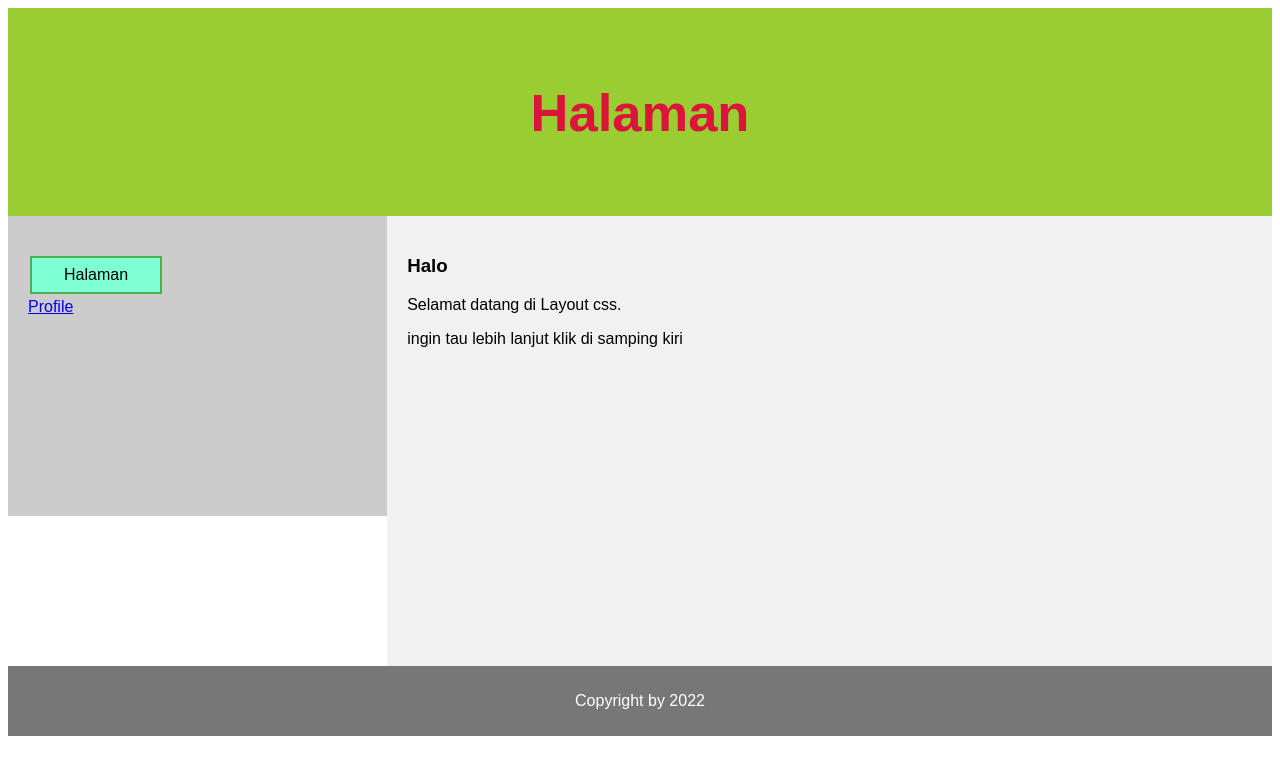
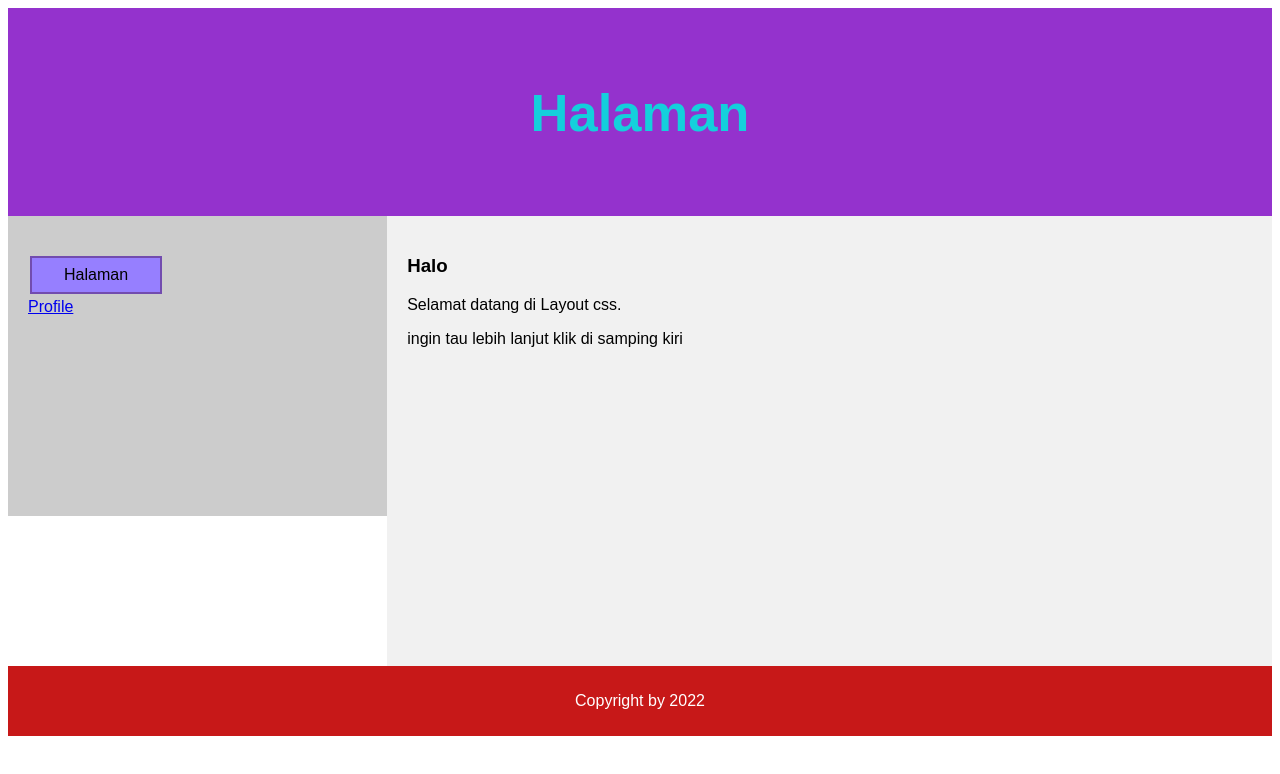
Before and after one commit to ardian231/coba, a plain HTML site: page layout.html in a window 1280 px wide. Drawn offline with Linux system fonts and the light colour scheme.

Commit message:
Update layout.html

```diff
--- a/layout.html
+++ b/layout.html
@@ -16,11 +16,11 @@ body {
 
 /* Style the header */
 header {
-  background-color: yellowgreen;
+  background-color: rgb(148, 50, 205);
   padding: 30px;
   text-align: center;
   font-size: 35px;
-  color: crimson;
+  color: rgb(20, 207, 220);
 }
 
 /* Create two columns/boxes that floats next to each other */
@@ -55,7 +55,7 @@ section::after {
 
 /* Style the footer */
 footer {
-  background-color: #777;
+  background-color: rgb(199, 24, 24);
   padding: 10px;
   text-align: center;
   color: white;
@@ -82,13 +82,13 @@ footer {
 }
 
 .button1 {
-  background-color: aquamarine;
+  background-color: rgb(150, 127, 255);
   color: black;
-  border: 2px solid #4CAF50;
+  border: 2px solid #724caf;
 }
 
 .button1:hover {
-  background-color: #4CAF50;
+  background-color: #4c56af;
   color: white;
 }
 
```
